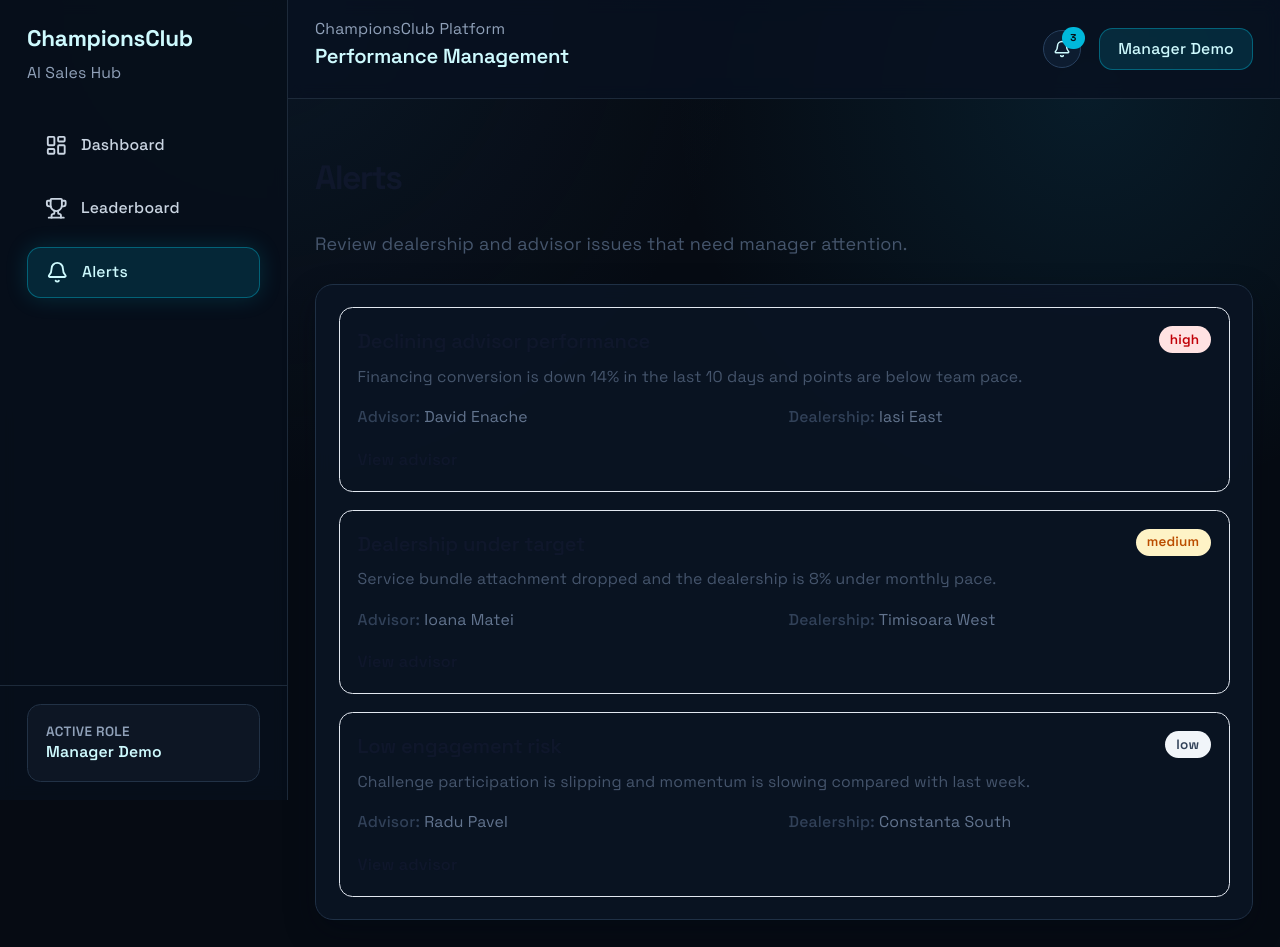
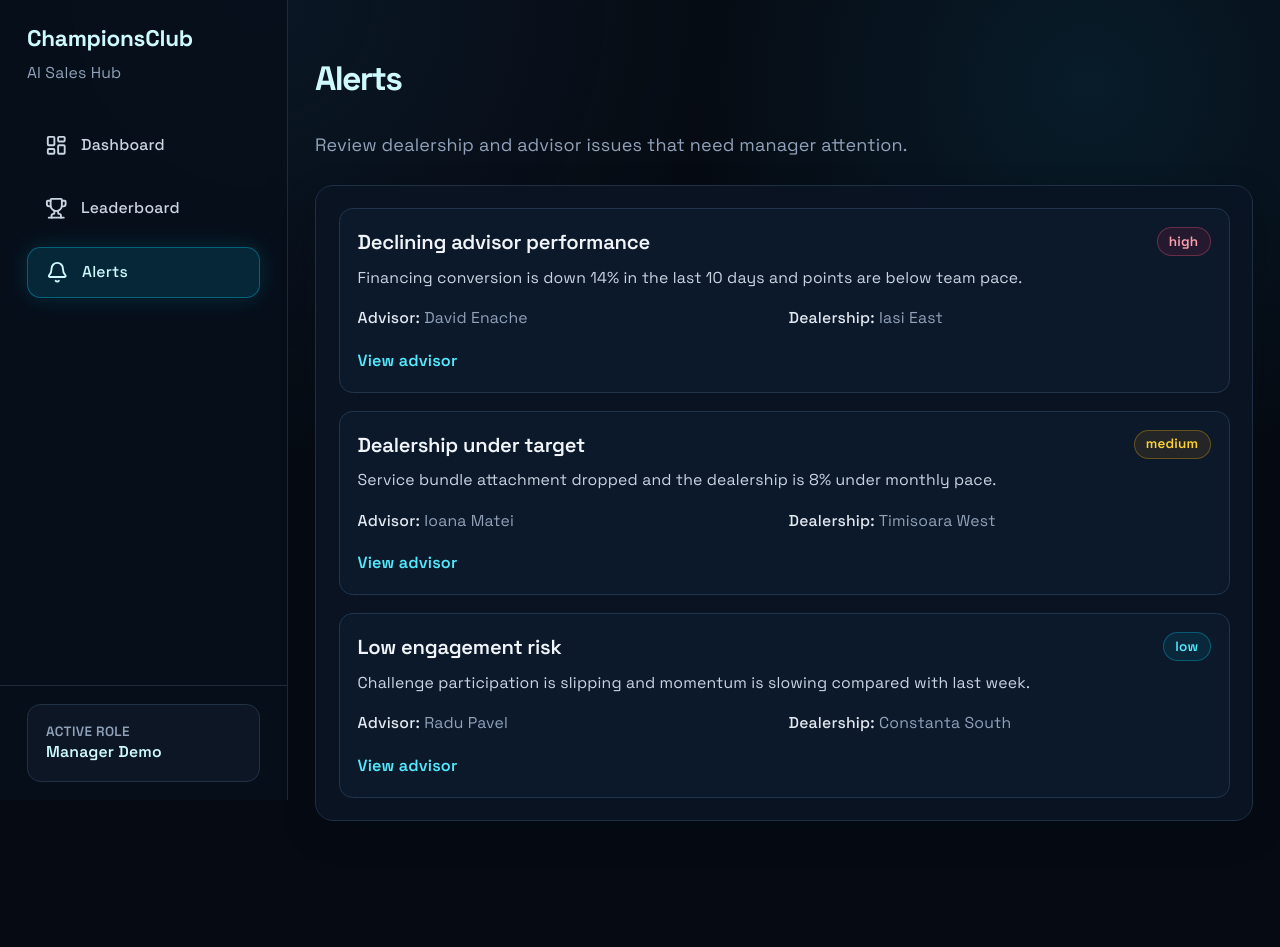
Before and after one commit to AlexandraPitaru/championsclub, a React (Vite) app in the folder championsclub-frontend/: page /alerts in a window 1280 px wide. After the commit the page ends 848 px from the top, so only its background shows below. Built offline with nearby package versions, Linux system fonts and the light colour scheme.

Commit message:
Updated Interface styling and modified filter look by switching to a drawer

```diff
--- a/championsclub-frontend/src/app/layouts/AppShell.tsx
+++ b/championsclub-frontend/src/app/layouts/AppShell.tsx
@@ -7,7 +7,7 @@ type AppShellProps = {
     showTopbar?: boolean;
 };
 
-export default function AppShell({ children, showTopbar = true }: AppShellProps) {
+export default function AppShell({ children, showTopbar = false }: AppShellProps) {
     return (
         <div className="min-h-screen bg-[#060b13] text-slate-100 [background-image:radial-gradient(circle_at_20%_0%,rgba(31,78,121,0.18),transparent_35%),radial-gradient(circle_at_85%_10%,rgba(18,131,177,0.14),transparent_30%)]">
             <div className="flex min-h-screen">
--- a/championsclub-frontend/src/pages/AdvisorDashboardPage.tsx
+++ b/championsclub-frontend/src/pages/AdvisorDashboardPage.tsx
@@ -4,8 +4,8 @@ export default function AdvisorDashboardPage() {
   return (
     <AppShell>
       <div className="space-y-4">
-        <h1 className="text-3xl font-bold text-slate-900">Advisor Dashboard</h1>
-        <p className="text-slate-600">
+        <h1 className="text-3xl font-bold text-cyan-100">Advisor Dashboard</h1>
+        <p className="text-slate-400">
           Full advisor dashboard page will be implemented next.
         </p>
       </div>
--- a/championsclub-frontend/src/pages/AdvisorProfilePage.tsx
+++ b/championsclub-frontend/src/pages/AdvisorProfilePage.tsx
@@ -7,8 +7,8 @@ export default function AdvisorProfilePage() {
   return (
     <AppShell>
       <div className="space-y-4">
-        <h1 className="text-3xl font-bold text-slate-900">Advisor Profile</h1>
-        <p className="text-slate-600">Advisor ID: {id}</p>
+        <h1 className="text-3xl font-bold text-cyan-100">Advisor Profile</h1>
+        <p className="text-slate-400">Advisor ID: {id}</p>
       </div>
     </AppShell>
   );
--- a/championsclub-frontend/src/pages/AlertsPage.tsx
+++ b/championsclub-frontend/src/pages/AlertsPage.tsx
@@ -5,14 +5,14 @@ import { alerts } from "../services/mocks/demoData";
 
 const getSeverityClasses = (severity: string) => {
   if (severity === "high") {
-    return "bg-red-100 text-red-700";
+    return "border border-rose-400/30 bg-rose-500/10 text-rose-300";
   }
 
   if (severity === "medium") {
-    return "bg-amber-100 text-amber-700";
+    return "border border-amber-400/30 bg-amber-500/10 text-amber-300";
   }
 
-  return "bg-slate-100 text-slate-700";
+  return "border border-cyan-400/30 bg-cyan-500/10 text-cyan-300";
 };
 
 export default function AlertsPage() {
@@ -22,8 +22,8 @@ export default function AlertsPage() {
     <AppShell>
       <div className="space-y-6">
         <section>
-          <h1 className="text-3xl font-bold text-slate-900">Alerts</h1>
-          <p className="mt-2 text-slate-600">
+          <h1 className="text-3xl font-bold text-cyan-100">Alerts</h1>
+          <p className="mt-2 text-slate-400">
             Review dealership and advisor issues that need manager attention.
           </p>
         </section>
@@ -33,14 +33,14 @@ export default function AlertsPage() {
             {alerts.map((alert) => (
               <div
                 key={alert.id}
-                className="rounded-xl border border-slate-200 p-4"
+                className="rounded-xl border border-[#22354d] bg-[#0c192b] p-4"
               >
                 <div className="flex flex-col gap-3 md:flex-row md:items-start md:justify-between">
                   <div>
-                    <h2 className="text-lg font-semibold text-slate-900">
+                    <h2 className="text-lg font-semibold text-slate-100">
                       {alert.title}
                     </h2>
-                    <p className="mt-2 text-sm text-slate-600">{alert.summary}</p>
+                    <p className="mt-2 text-sm text-slate-300">{alert.summary}</p>
                   </div>
 
                   <span
@@ -52,20 +52,20 @@ export default function AlertsPage() {
                   </span>
                 </div>
 
-                <div className="mt-4 grid gap-2 text-sm text-slate-500 md:grid-cols-2">
+                <div className="mt-4 grid gap-2 text-sm text-slate-400 md:grid-cols-2">
                   <p>
-                    <span className="font-medium text-slate-700">Advisor:</span>{" "}
+                    <span className="font-medium text-slate-200">Advisor:</span>{" "}
                     {alert.advisorName}
                   </p>
                   <p>
-                    <span className="font-medium text-slate-700">Dealership:</span>{" "}
+                    <span className="font-medium text-slate-200">Dealership:</span>{" "}
                     {alert.dealership}
                   </p>
                 </div>
 
                 <button
                   onClick={() => navigate(`/advisor/${alert.advisorId}`)}
-                  className="mt-4 text-[clamp(0.9rem,0.9vw,1rem)] font-semibold text-slate-900 transition hover:underline"
+                  className="mt-4 text-[clamp(0.9rem,0.9vw,1rem)] font-semibold text-cyan-300 transition hover:text-cyan-200 hover:underline"
                 >
                   View advisor
                 </button>
--- a/championsclub-frontend/src/pages/LeaderboardPage.tsx
+++ b/championsclub-frontend/src/pages/LeaderboardPage.tsx
@@ -4,8 +4,8 @@ export default function LeaderboardPage() {
   return (
     <AppShell>
       <div className="space-y-4">
-        <h1 className="text-3xl font-bold text-slate-900 ">Leaderboard</h1>
-        <p className="text-slate-600">
+        <h1 className="text-3xl font-bold text-cyan-100">Leaderboard</h1>
+        <p className="text-slate-400">
           Full leaderboard page will be implemented next.
         </p>
       </div>
```
